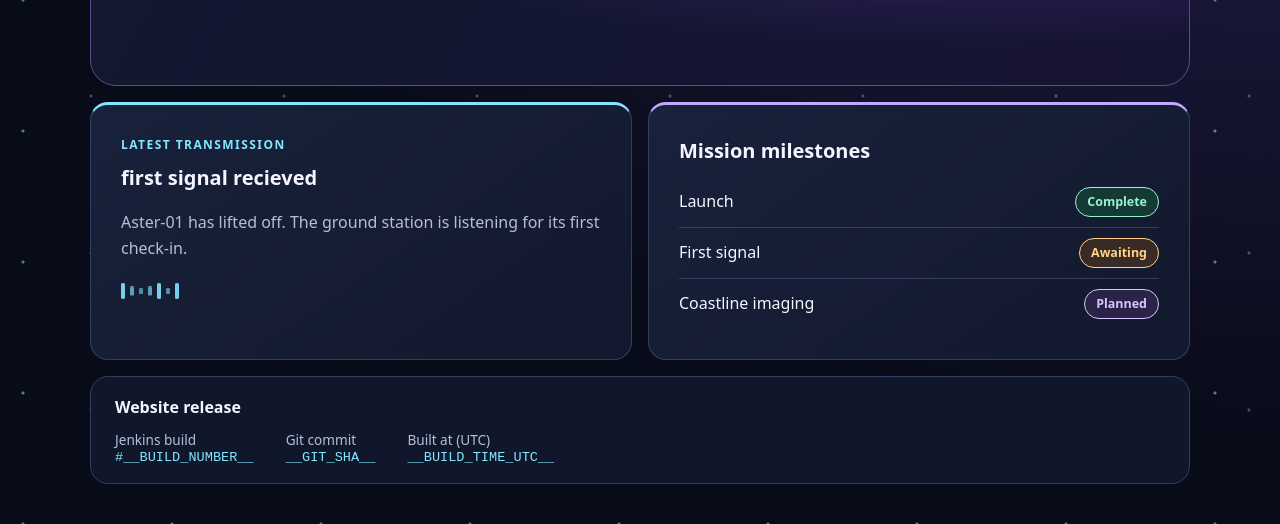
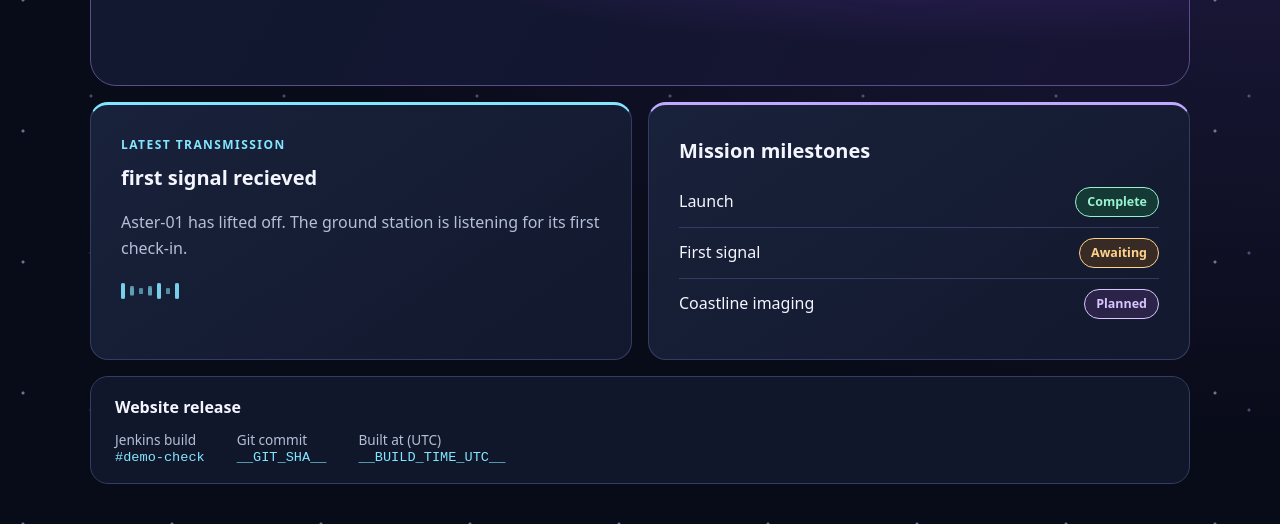
Before and after one commit to GaneshUDeshpande/orbit-log, a plain HTML site: page index.html in a window 1280 px wide. Shown: the part 428-952 px from the top of the page. Drawn offline with Linux system fonts and the light colour scheme.

Commit message:
Revise index.html for Aster-01 mission dashboard
Updated the HTML structure and content for the Aster-01 mission dashboard.

```diff
--- a/index.html
+++ b/index.html
@@ -58,7 +58,7 @@
     <footer class="release">
       <h2>Website release</h2>
       <dl>
-        <div><dt>Jenkins build</dt><dd>#__BUILD_NUMBER__</dd></div>
+        <div><dt>Jenkins build</dt><dd>#demo-check</dd></div>
         <div><dt>Git commit</dt><dd>__GIT_SHA__</dd></div>
         <div><dt>Built at (UTC)</dt><dd>__BUILD_TIME_UTC__</dd></div>
       </dl>
```
